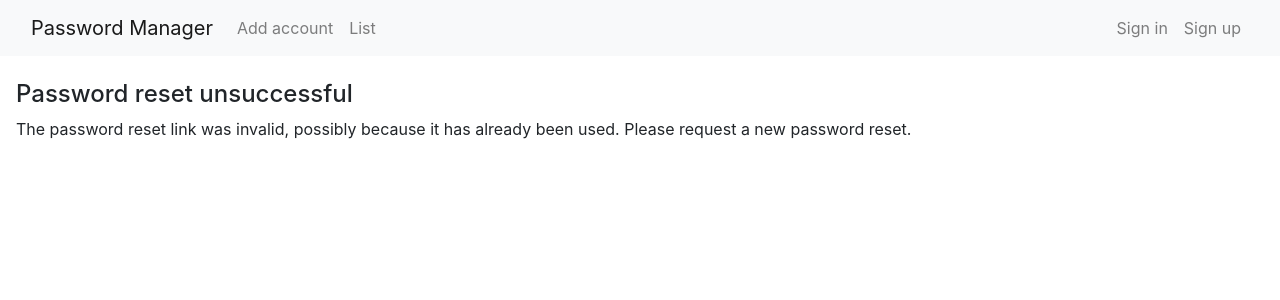
After one commit to artur-strzelecki/web_password_manager, a Django app: page /reset/1/1/ in a window 1280 px wide. The commit adds this page. Shown: the top 300 px of the page. Run offline with Django 3.2, Linux system fonts and the light colour scheme; some libraries are stand-ins or nearby versions.

Commit message:
create templates to reset password

```diff
--- a/password_manager/urls.py
+++ b/password_manager/urls.py
@@ -1,6 +1,6 @@
 from django.contrib import admin
 from django.urls import path
-from django.contrib.auth.views import LogoutView
+from django.contrib.auth import views as av
 from password_manager_app.views import login_view, register_view, accounts_view, check_register_view, \
     logout_success_view, add_new_account_view, take_slide_range_view, edit_account_view, activate_view, \
     profile_user_view
@@ -13,10 +13,14 @@ urlpatterns = [
     path('accounts/', accounts_view, name='accounts'),
     path('check_register/', check_register_view, name='check_register'),
     path('logout_success/', logout_success_view, name='logout_success'),
-    path('logout/', LogoutView.as_view(), {'next_page': settings.LOGOUT_REDIRECT_URL}, name='logout'),
+    path('logout/', av.LogoutView.as_view(), {'next_page': settings.LOGOUT_REDIRECT_URL}, name='logout'),
     path('add/', add_new_account_view, name='add_new_account'),
     path('slider_range/', take_slide_range_view, name='take_slider'),
     path('accounts/<int:id>/', edit_account_view, name='edit_account'),
     path('activate/<uidb64>/<token>', activate_view, name='activate'),
-    path('profile/', profile_user_view, name='profile')
+    path('profile/', profile_user_view, name='profile'),
+    path('reset_password/', av.PasswordResetView.as_view(template_name='forgot_password/reset_password.html'), name='reset_password'),
+    path('reset_password_done/', av.PasswordResetDoneView.as_view(template_name='forgot_password/reset_password_done.html'), name='password_reset_done'),
+    path('reset/<uidb64>/<token>/', av.PasswordResetConfirmView.as_view(template_name='forgot_password/reset_token.html'), name='password_reset_confirm'),
+    path('reset_password_complete/', av.PasswordResetCompleteView.as_view(template_name='forgot_password/reset_password_complete.html'), name='password_reset_complete'),
 ]
--- /dev/null
+++ b/templates/forgot_password/reset_token.html
@@ -0,0 +1,39 @@
+{% extends "base.html" %}
+
+{% block title %} New password {% endblock %}
+{% block content %}
+    <div class="ml-3">
+        {% if validlink %}
+            <h4>Enter new password</h4>
+            <p>Forgotten your password? Enter your email address below, and we’ll email instructions for setting a new one.</p>
+            <form method="post">
+                {% csrf_token %}
+                <div class="form-group">
+                    <div class="form-row">
+                        <div class="col-2">
+                            <label>New password: </label>
+                        </div>
+                        <div class="col-3">
+                            {{ form.new_password1.errors }}
+                            <input type="password" class="form-control" name="new_password1" id="new_password1">
+                        </div>
+                    </div>
+                    <br>
+                    <div class="form-row">
+                        <div class="col-2">
+                            <label>Confirm password: </label>
+                        </div>
+                        <div class="col-3">
+                            {{ form.new_password2.errors }}
+                            <input type="password" class="form-control" name="new_password2" id="new_password2">
+                        </div>
+                    </div>
+                </div>
+                <button type="submit" class="btn btn-primary">Change password</button>
+            </form>
+        {% else %}
+            <h4>Password reset unsuccessful</h4>
+            <p>The password reset link was invalid, possibly because it has already been used. Please request a new password reset.</p>
+        {% endif %}
+    </div>
+{% endblock %}
--- a/templates/login.html
+++ b/templates/login.html
@@ -24,7 +24,7 @@
         <br>
         <div class="d-flex">
             <div class="mr-auto p-0"><p><a href="{% url 'register' %}">Don't have account? </a> </p></div>
-            <div class="p-0"><p><a href="{% url 'register' %}"> Forgot password? </a> </p></div>
+            <div class="p-0"><p><a href="{% url 'reset_password' %}"> Forgot password? </a> </p></div>
         </div>
     </div>
 {% endblock %}
```
Also changed, not shown: templates/forgot_password/reset_password.html (added, +20 -0 lines), templates/forgot_password/reset_password_complete.html (added, +10 -0 lines), templates/forgot_password/reset_password_done.html (added, +10 -0 lines).
